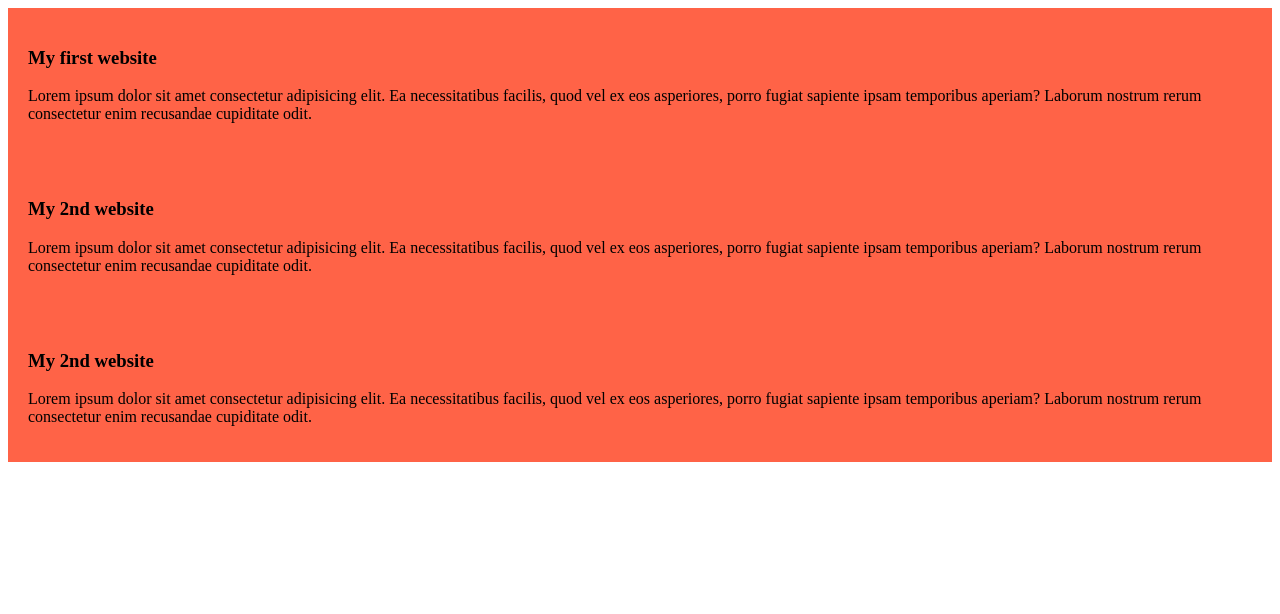
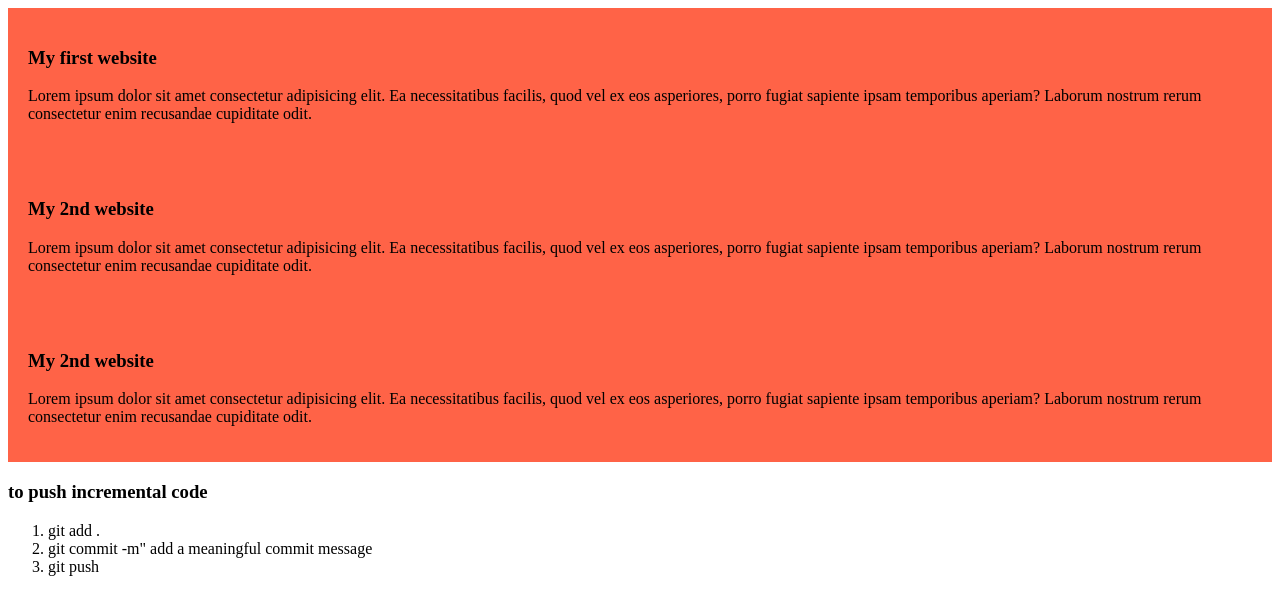
Before and after one commit to dayadillin/my-simple-website, a plain HTML site: page index.html in a window 1280 px wide. Drawn offline with Linux system fonts and the light colour scheme.

Commit message:
added a list to push code

```diff
--- a/index.html
+++ b/index.html
@@ -25,5 +25,11 @@
             Lorem ipsum dolor sit amet consectetur adipisicing elit. Ea necessitatibus facilis, quod vel ex eos asperiores, porro fugiat sapiente ipsam temporibus aperiam? Laborum nostrum rerum consectetur enim recusandae cupiditate odit.
         </p>
     </div>
+    <h3>to push incremental code</h3>
+    <ol>
+        <li>git add .</li>
+        <li>git commit -m" add a meaningful commit message</li>
+        <li>git push</li>
+    </ol>
 </body>
 </html>
```
